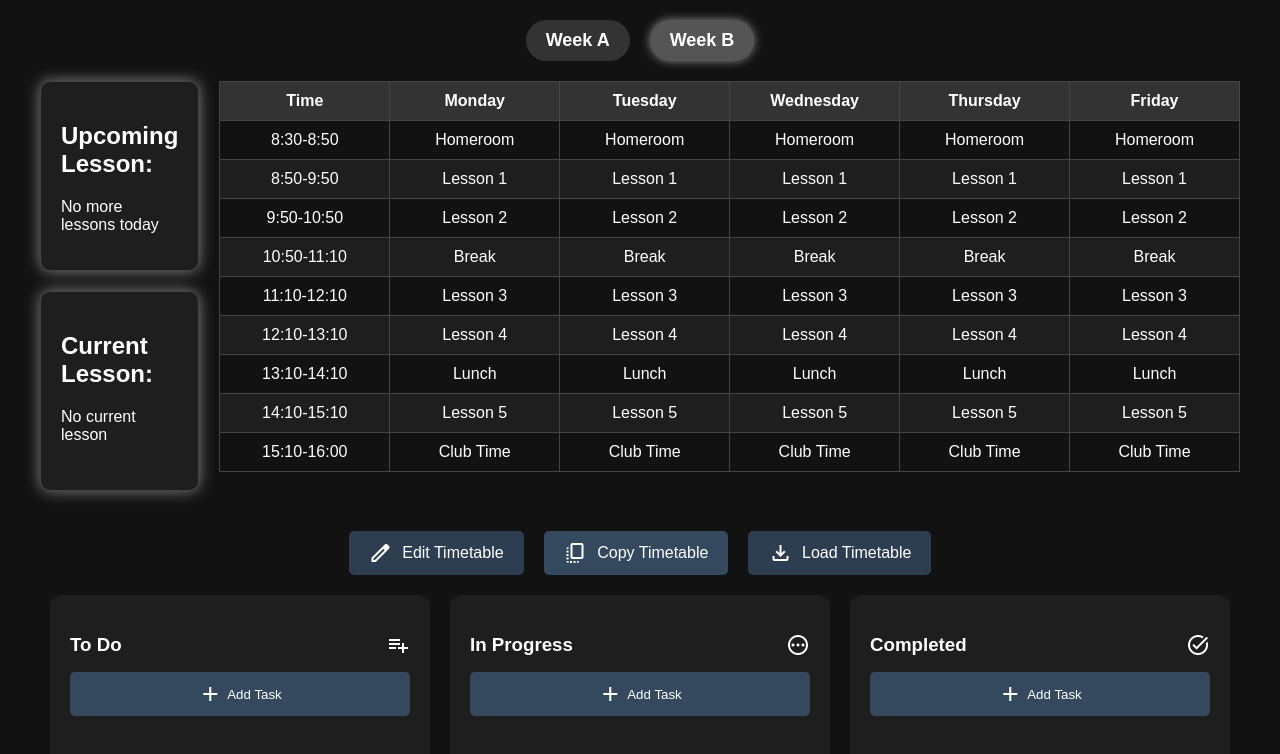
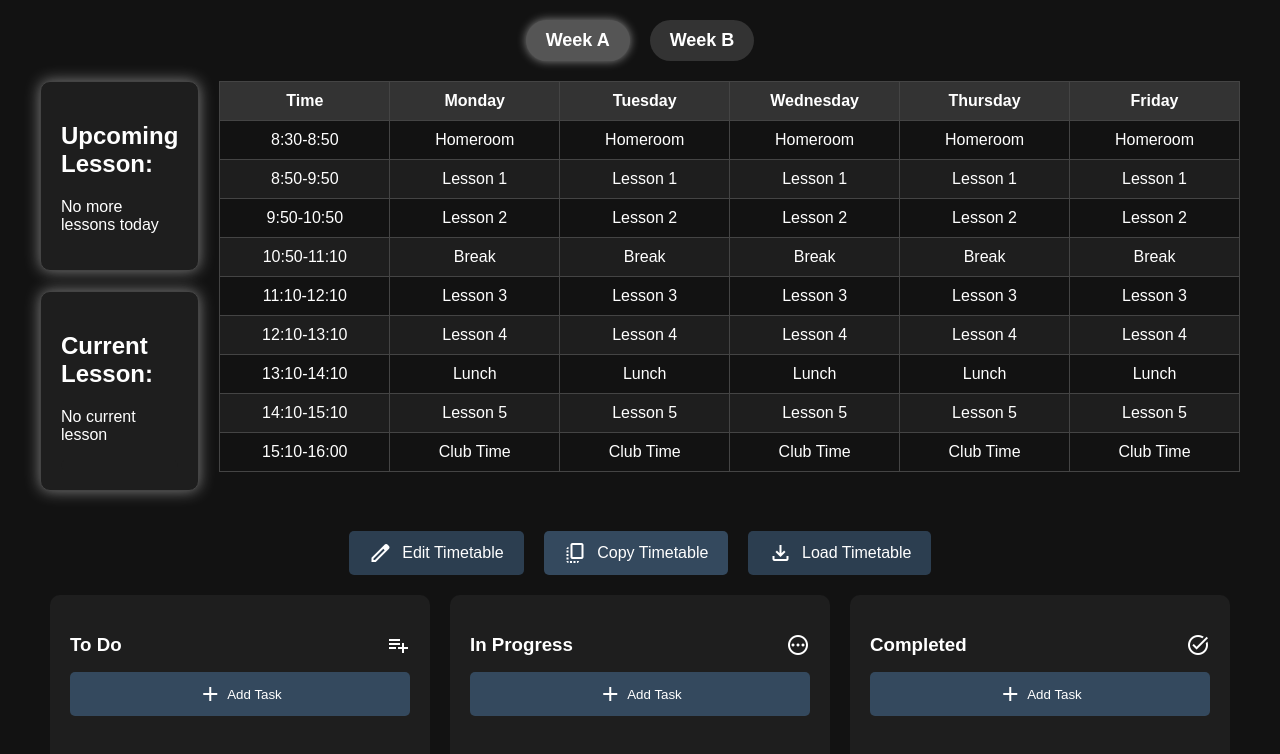
Before and after one commit to ServerBP/calendar-app, a SvelteKit app in the folder calendarSchool/: page / in a window 1280 px wide. Shown: the top 754 px of the page. Built offline with nearby package versions, Linux system fonts and the light colour scheme.

Commit message:
CHANGE TO WEEKA

```diff
--- a/calendarSchool/src/routes/+page.svelte
+++ b/calendarSchool/src/routes/+page.svelte
@@ -30,8 +30,8 @@
     localStorage.setItem('weekB', JSON.stringify(value));
   });
 
-  let currentWeek = 'B';
-  let currentSchedule = weekB;
+  let currentWeek = 'A';
+  let currentSchedule = weekA;
 
   const lessonTimes = [
     '8:30-8:50', '8:50-9:50', '9:50-10:50', '10:50-11:10',
```
